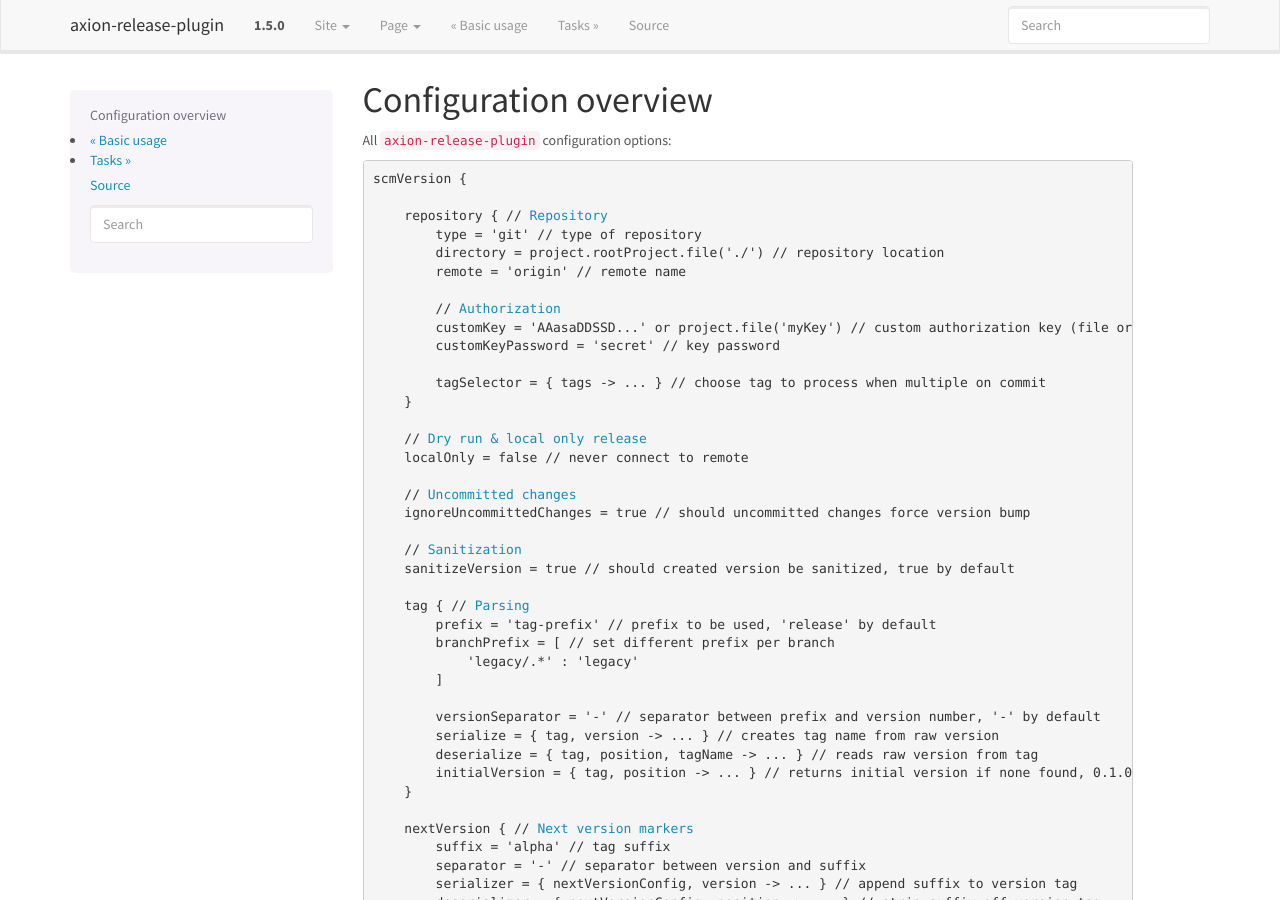
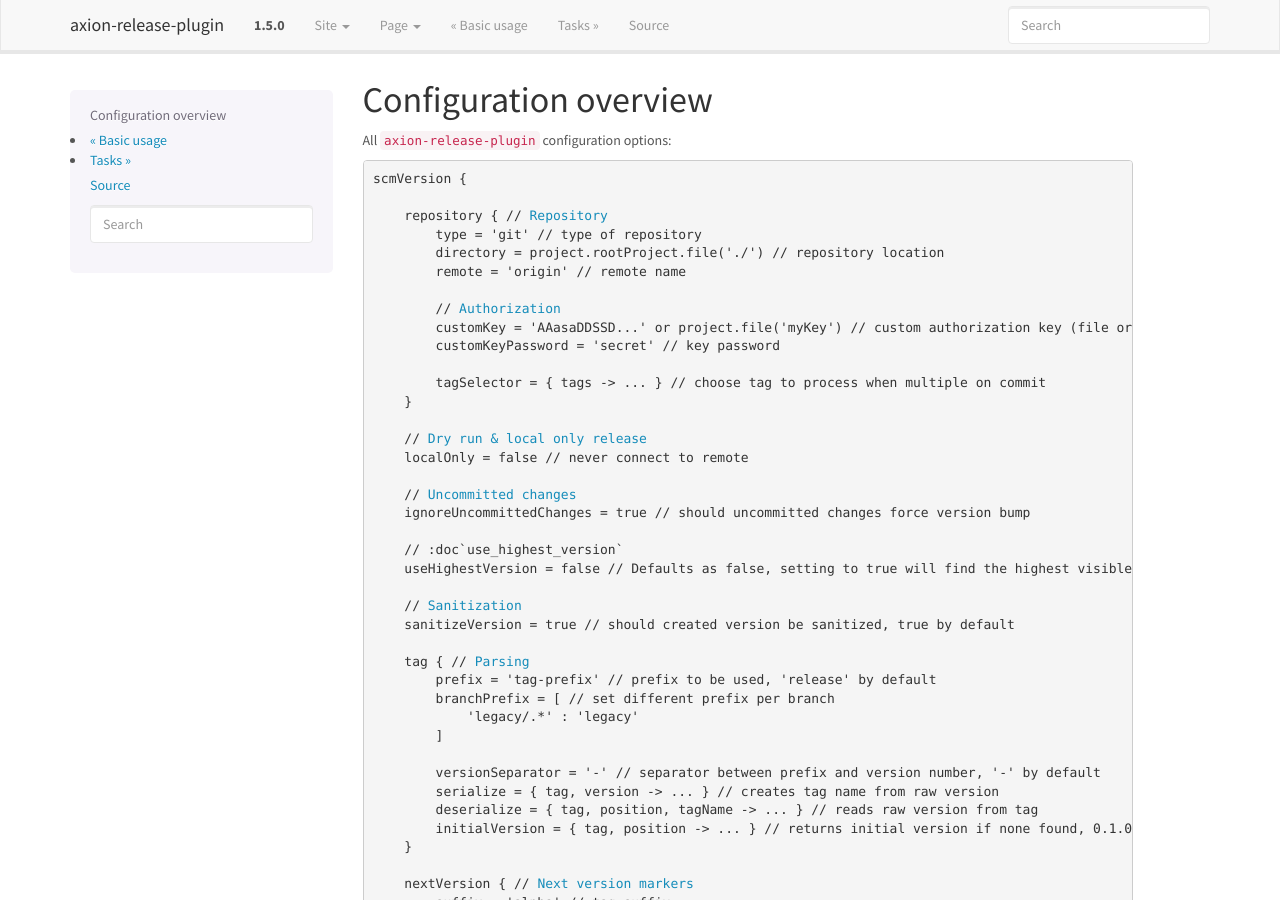
Before and after one commit to allegro/axion-release-plugin, a Sphinx documentation site: the page built from docs/configuration/overview.rst, in a window 1280 px wide and 900 px high. Built offline with Sphinx 7.4.7, drawn with Linux system fonts in a browser that asks for light colours.

Commit message:
Update documentation

```diff
--- a/docs/configuration/overview.rst
+++ b/docs/configuration/overview.rst
@@ -24,6 +24,9 @@ All ``axion-release-plugin`` configuration options:
 
         // :doc:`uncommitted_changes`
         ignoreUncommittedChanges = true // should uncommitted changes force version bump
+
+        // :doc`use_highest_version`
+        useHighestVersion = false // Defaults as false, setting to true will find the highest visible version in the commit tree
 
         // :ref:`version-sanitization`
         sanitizeVersion = true // should created version be sanitized, true by default
--- a/docs/index.rst
+++ b/docs/index.rst
@@ -32,6 +32,7 @@ Configuration
     configuration/hooks
     configuration/publishing
     configuration/ci_servers
+    configuration/use_highest_version
 
 Examples
 --------
```
Also changed, not shown: docs/configuration/use_highest_version.rst (added, +32 -0 lines).
